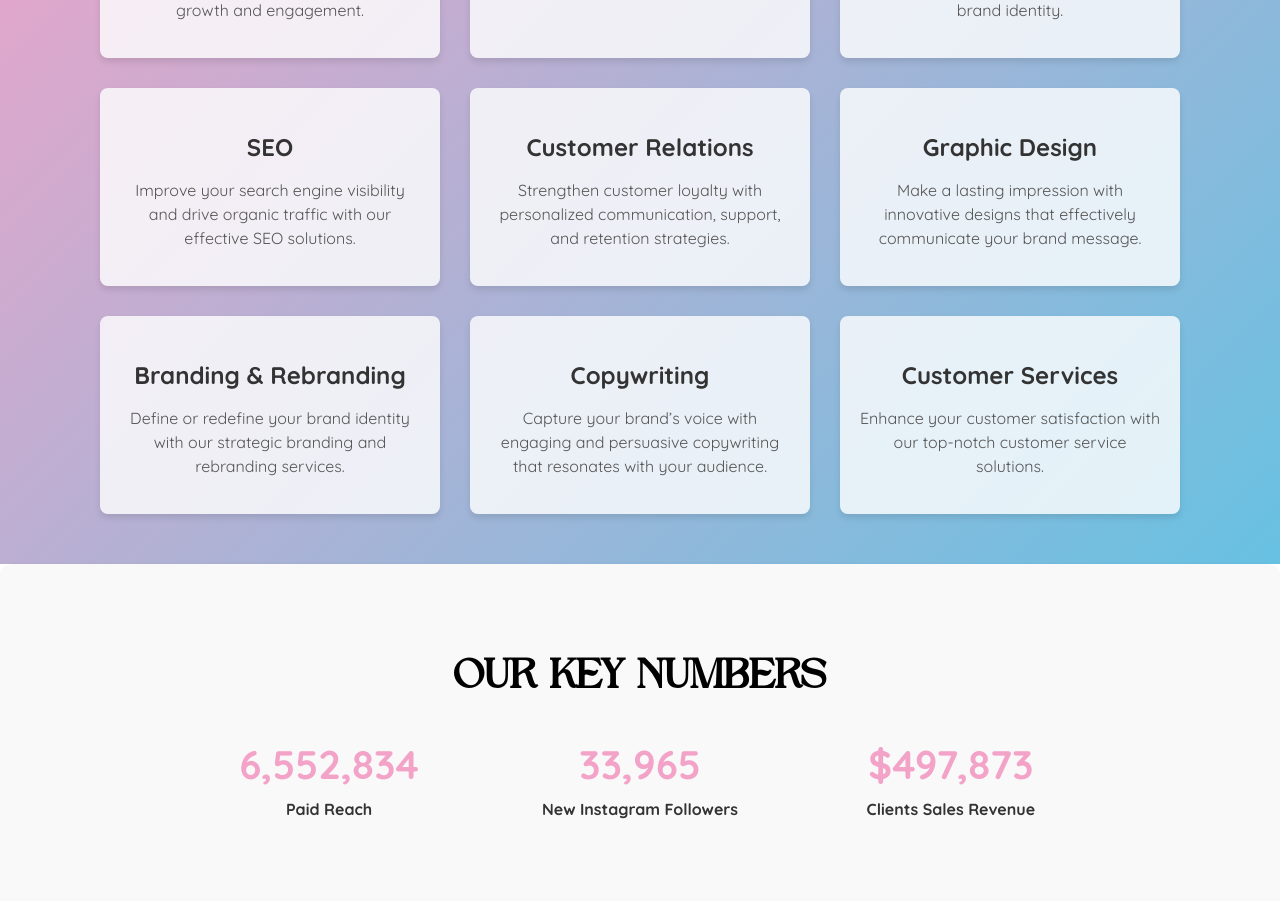
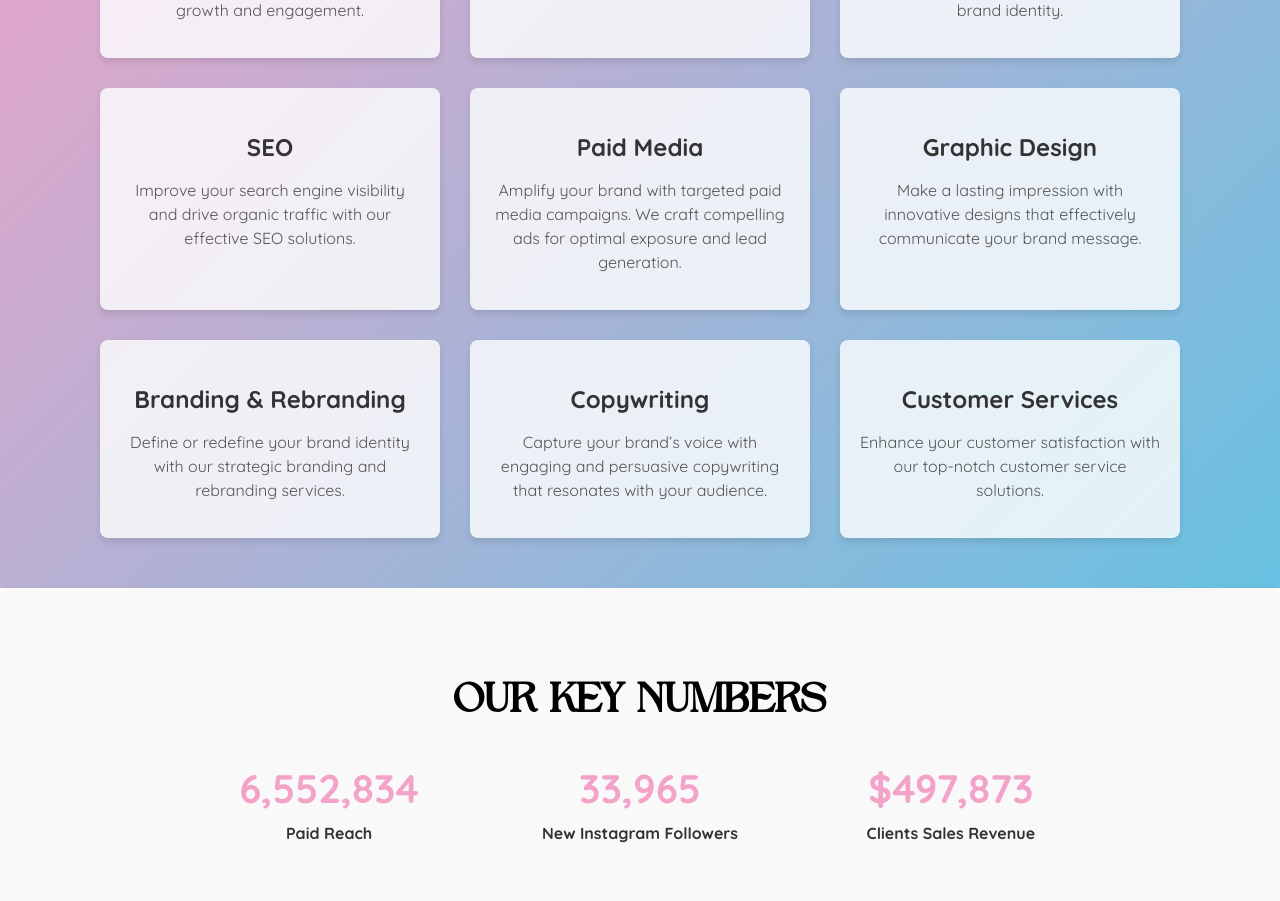
Before and after one commit to barros-m/bizu, a React (Create React App) app: page / in a window 1280 px wide. Shown: the part 1380-2281 px from the top of the page. Built offline with nearby package versions, Linux system fonts and the light colour scheme.

Commit message:
Changed Customer service to Paid Media

```diff
--- a/src/components/OurServices/OurServices.js
+++ b/src/components/OurServices/OurServices.js
@@ -25,8 +25,8 @@ const OurServices = () => {
       },
       {
         id: 5,
-        title: 'Customer Relations',
-        description: 'Strengthen customer loyalty with personalized communication, support, and retention strategies.',
+        title: 'Paid Media',
+        description: 'Amplify your brand with targeted paid media campaigns. We craft compelling ads for optimal exposure and lead generation.',
       },
       {
         id: 6,
```
